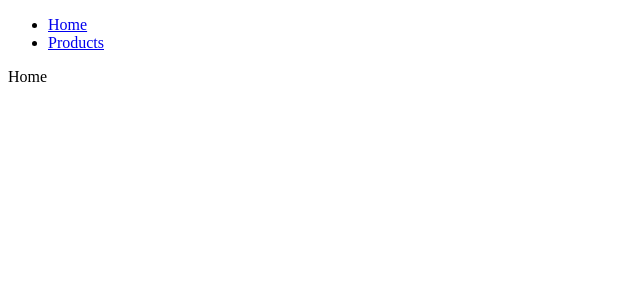
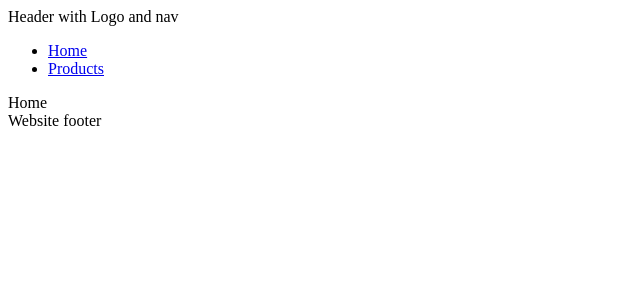
Before and after one commit to karolina-szymanska/ecom-javascript-frameworks-ca, a React (Create React App) app: page / in a window 1280 px wide. Shown: the top 300 px of the page, without its empty margins (0-640 px from the left). Built offline with nearby package versions, Linux system fonts and the light colour scheme.

Commit message:
added Outlet and Layout elements in Router

```diff
--- a/src/App.jsx
+++ b/src/App.jsx
@@ -1,5 +1,5 @@
 import React from "react";
-import { Routes, Route, NavLink } from "react-router-dom";
+import { Routes, Route, NavLink, Outlet } from "react-router-dom";
 
 function Home() {
   return <div>Home</div>;
@@ -28,14 +28,42 @@ function Nav() {
   );
 }
 
+// Our header component that gets used in our <Layout> component
+function Header() {
+  return (
+    <header>
+      <div>Header with Logo and nav</div>
+      <Nav />
+    </header>
+  );
+}
+
+// Our footer component that gets used in our <Layout> component
+function Footer() {
+  return <footer>Website footer</footer>;
+}
+
+// The <Outlet> from react-router-dom displays any child routes, almost like
+// passing through "children" in a component
+function Layout() {
+  return (
+    <div>
+      <Header />
+      <Outlet />
+      <Footer />
+    </div>
+  );
+}
+
 function App() {
   return (
     <div>
-      <Nav />
       <Routes>
-        <Route index element={<Home />} />
-        <Route path="products" element={<Products />} />
-        <Route path="*" element={<RouteNotFound />} />
+        <Route path="/" element={<Layout />}>
+          <Route index element={<Home />} />
+          <Route path="products" element={<Products />} />
+          <Route path="*" element={<RouteNotFound />} />
+        </Route>
       </Routes>
     </div>
   );
```
